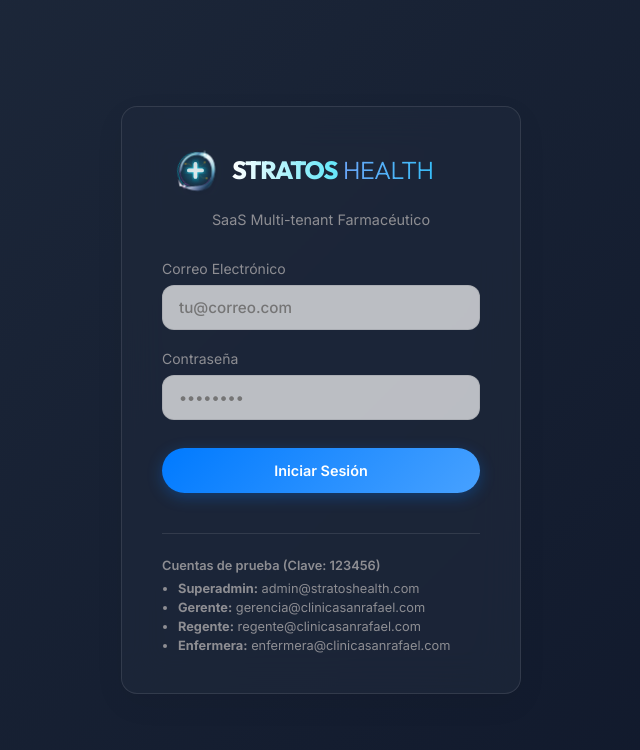
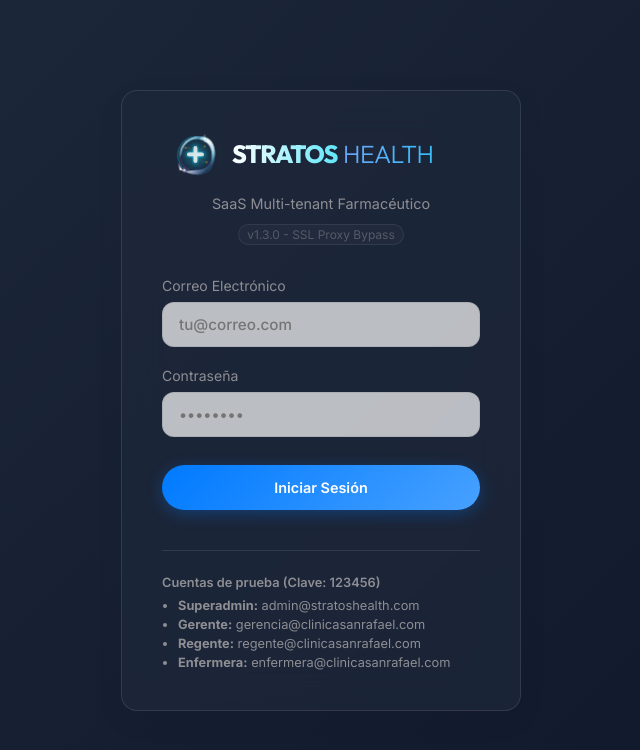
Before and after one commit to SSALAZARCA/STRATOSHEALTH, a Next.js app: page /login in a window 1280 px wide. Shown: the top 750 px of the page, without its empty margins (319-959 px from the left). Built offline with nearby package versions, Linux system fonts and the light colour scheme.

Commit message:
feat: add version tag to login page to verify deploy

```diff
--- a/src/app/login/page.tsx
+++ b/src/app/login/page.tsx
@@ -74,6 +74,7 @@ function LoginForm() {
         <div style={{ textAlign: "center", marginBottom: "2rem", display: "flex", flexDirection: "column", alignItems: "center", gap: "0.5rem" }}>
           <Logo variant="dark" size={48} showText={true} />
           <p style={{ color: "var(--text-muted)", marginTop: "0.5rem", fontSize: "0.9rem" }}>SaaS Multi-tenant Farmacéutico</p>
+          <span style={{ fontSize: "0.75rem", color: "var(--text-muted)", opacity: 0.5, border: "1px solid rgba(255,255,255,0.15)", borderRadius: "12px", padding: "2px 8px", background: "rgba(255,255,255,0.05)", marginTop: "0.25rem" }}>v1.3.0 - SSL Proxy Bypass</span>
         </div>
 
         {error && (
```
